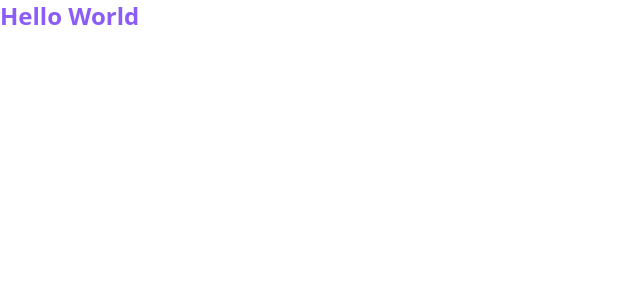
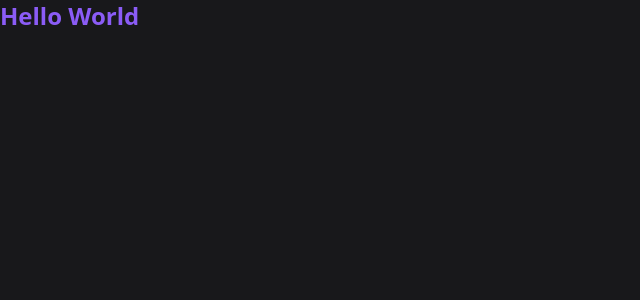
Before and after one commit to moisesnetouou/event-platform, a React (Vite) app: page / in a window 1280 px wide. Shown: the top 300 px of the page, without its empty margins (0-640 px from the left). Built offline with nearby package versions, Linux system fonts and the light colour scheme.

Commit message:
style: Change background and text color

```diff
--- a/src/styles/global.css
+++ b/src/styles/global.css
@@ -1,3 +1,7 @@
 @tailwind base;
 @tailwind components;
 @tailwind utilities;
+
+body {
+  @apply bg-zinc-900 text-zinc-100
+}
```
